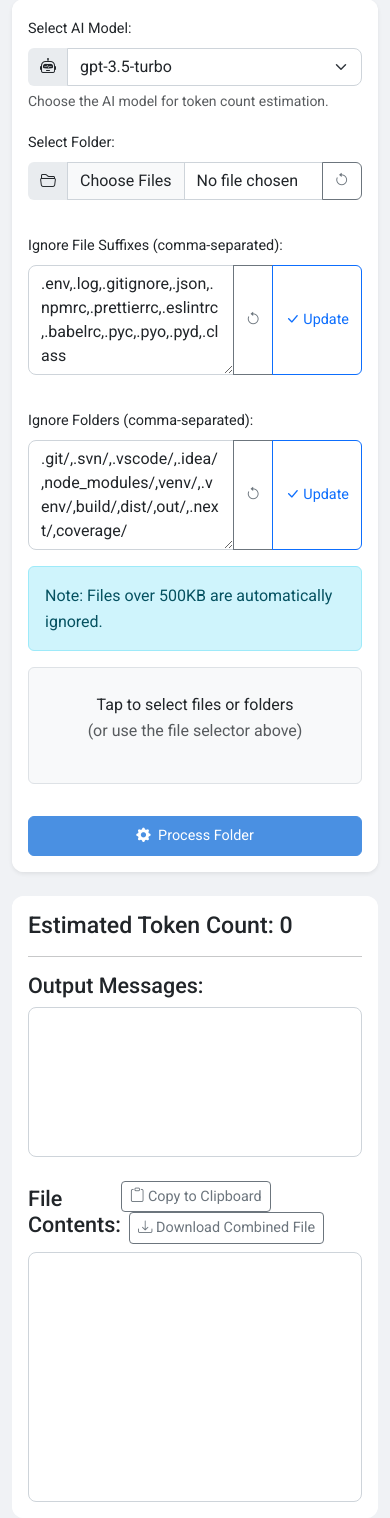
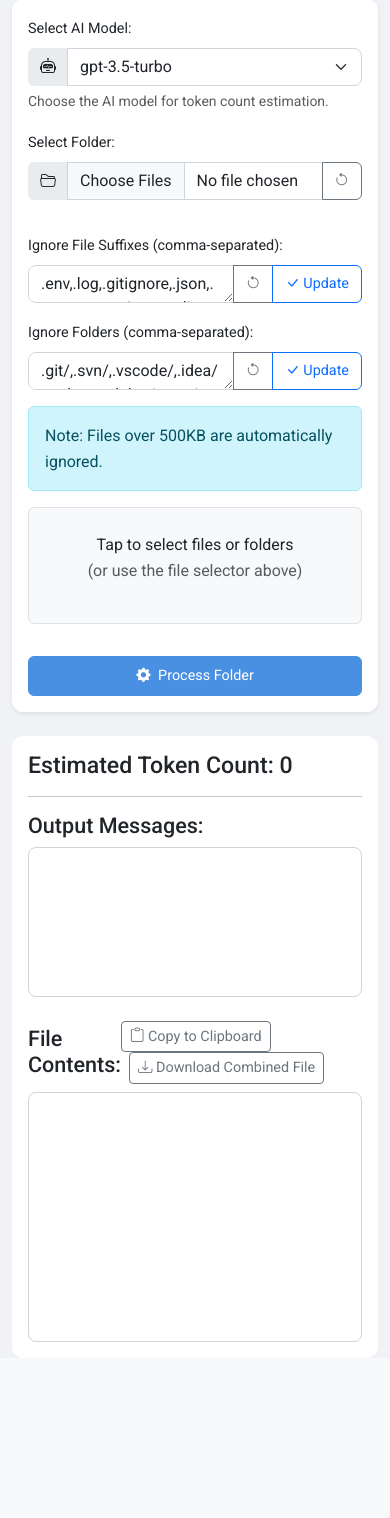
Before and after one commit to BrettNorm/Prompty, a Flask app: page / in a window 390 px wide. Shown: the part 71-1589 px from the top of the page. After the commit the page ends 1413 px from the top, so only its background shows below. Run offline with Flask 3, Linux system fonts and the light colour scheme.

Commit message:
further UI adjustments

```diff
--- a/api/templates/index.html
+++ b/api/templates/index.html
@@ -67,10 +67,12 @@
         white-space: pre-wrap; /* Preserve line breaks and whitespace */
       }
       #output {
-        height: 200px;
+        min-height: 1.5em;
+        max-height: 400px;
       }
       #content {
-        height: 300px;
+        min-height: 6em;
+        max-height: 400px;
       }
       #file-list .list-group-item {
         border: none;
@@ -121,6 +123,21 @@
         align-items: center;
         gap: 10px;
         padding: 5px;
+      }
+        /* Fixed height and scroll for Ignore Lists Textareas */
+      #ignore-suffixes,
+      #ignore-folders {
+        height: 20px;
+        overflow-y: auto;
+        resize: vertical;
+      }
+
+      /* Adjust height for smaller screens */
+      @media (max-width: 576px) {
+        #ignore-suffixes,
+        #ignore-folders {
+          height: 20px;
+        }
       }
       .file-name {
         overflow: hidden;
@@ -260,10 +277,9 @@
                     class="form-control"
                     id="ignore-suffixes"
                     name="ignore_suffixes"
-                    rows="4"
-                  >
-.env,.log,.gitignore,.json,.npmrc,.prettierrc,.eslintrc,.babelrc,.pyc,.pyo,.pyd,.class</textarea
-                  >
+                    rows="1"
+                    aria-describedby="ignoreSuffixesHelp"
+                  >.env,.log,.gitignore,.json,.npmrc,.prettierrc,.eslintrc,.babelrc,.pyc,.pyo,.pyd,.class</textarea>
                   <button
                     type="button"
                     class="btn btn-outline-secondary"
@@ -282,9 +298,7 @@
                   </button>
                 </div>
               </div>
-            </div>
 
-            <div class="row g-3 mt-3">
               <!-- Ignore Folders -->
               <div class="col-12">
                 <label for="ignore-folders" class="form-label">
@@ -295,10 +309,9 @@
                     class="form-control"
                     id="ignore-folders"
                     name="ignore_folders"
-                    rows="4"
-                  >
-.git/,.svn/,.vscode/,.idea/,node_modules/,venv/,.venv/,build/,dist/,out/,.next/,coverage/</textarea
-                  >
+                    rows="1"
+                    aria-describedby="ignoreFoldersHelp"
+                  >.git/,.svn/,.vscode/,.idea/,node_modules/,venv/,.venv/,build/,dist/,out/,.next/,coverage/</textarea>
                   <button
                     type="button"
                     class="btn btn-outline-secondary"
@@ -317,6 +330,8 @@
                   </button>
                 </div>
               </div>
+
+
             </div>
 
             <!-- Size Limit Note -->
@@ -324,7 +339,7 @@
               Note: Files over 500KB are automatically ignored.
             </div>
 
-            <!-- 4. Updated Drag-and-Drop Area with Click Functionality -->
+            <!-- Updated Drag-and-Drop Area with Click Functionality -->
             <div
               id="drop-zone"
               class="border border-dashed rounded p-4 text-center mt-3"
@@ -360,7 +375,8 @@
           <h3>Estimated Token Count: <span id="token-count">0</span></h3>
           <hr />
           <h4>Output Messages:</h4>
-          <div id="output" class="mb-3"></div>
+          <div id="output" class="mb-3" aria-live="polite" aria-atomic="true"></div>
+
           <!-- Modified File Contents Header with Download Button -->
           <h4 class="d-flex justify-content-between align-items-center mt-4">
             <span>File Contents:</span>
```
